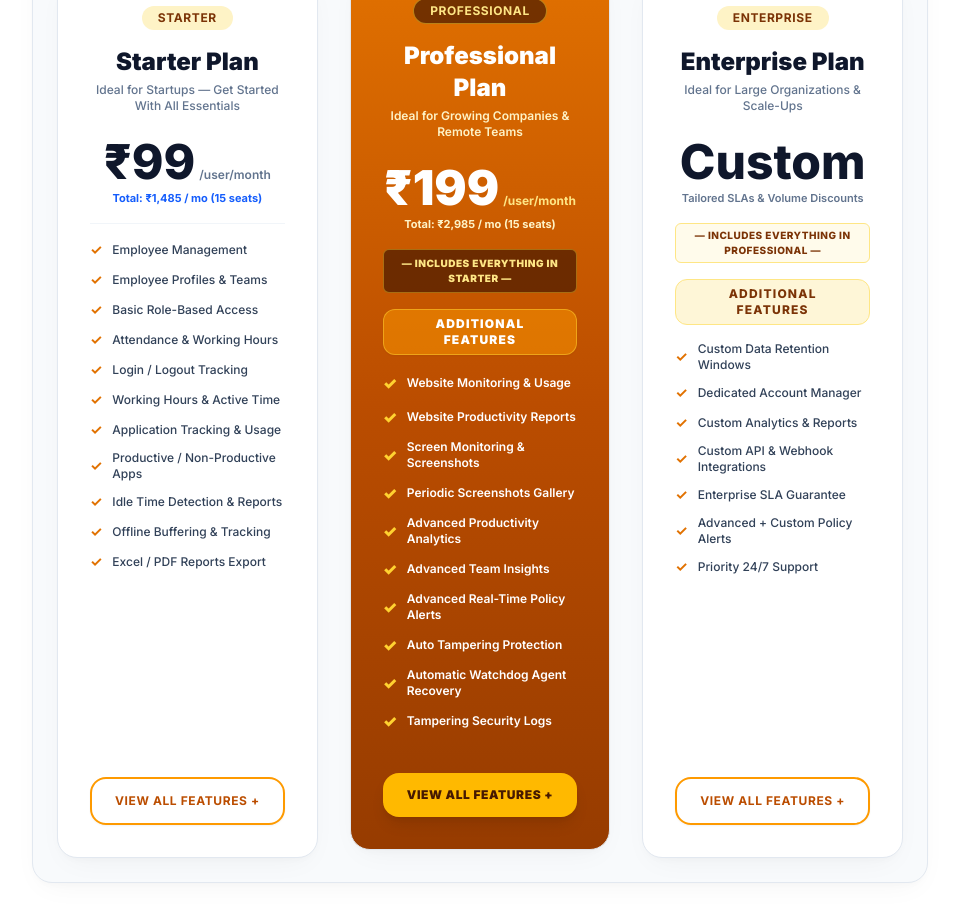
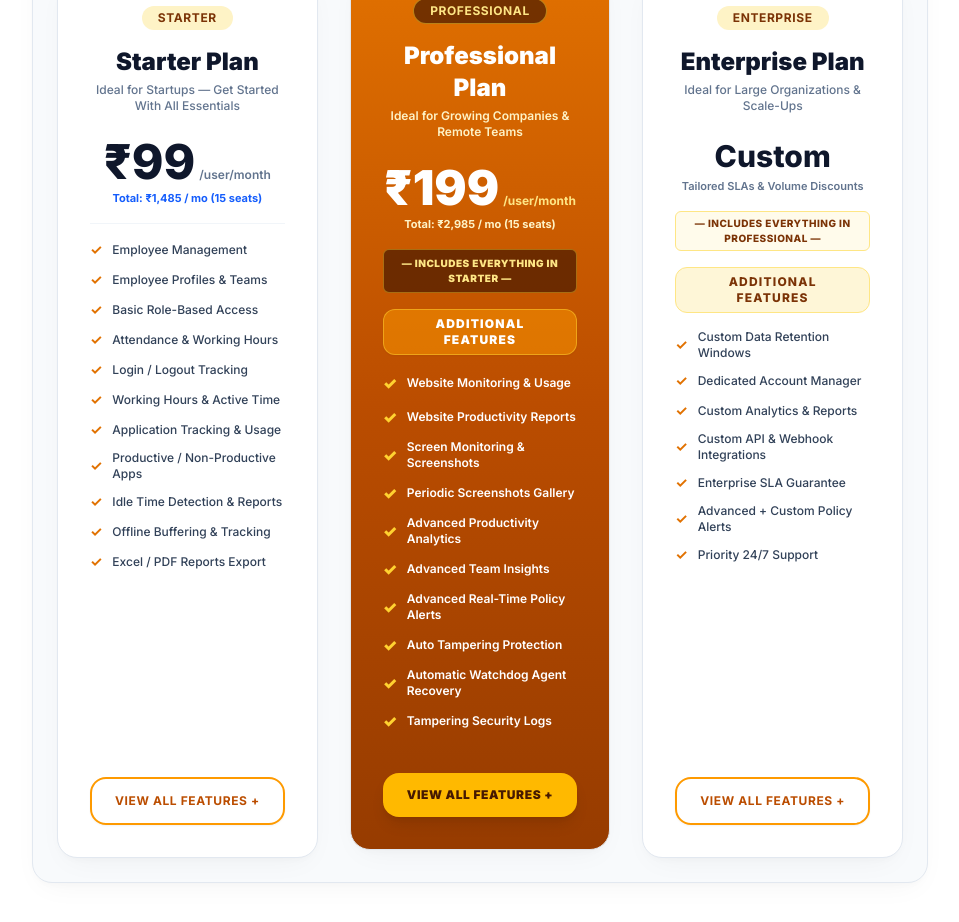
Before and after one commit to Rihashajeyaraj/twitemonitor, a React (Vite) app: page / in a window 1280 px wide. Shown: the part 5040-5962 px from the top of the page, without its empty margins (160-1119 px from the left). Built offline with nearby package versions, Linux system fonts and the light colour scheme.

Commit message:
Reduce font size for Custom in Enterprise pricing card

```diff
--- a/src/pages/HomePage.jsx
+++ b/src/pages/HomePage.jsx
@@ -587,7 +587,7 @@ export default function HomePage({ onOpenTrial, onOpenDemo }) {
 
                 <div className="text-center pt-2">
                   <div className="flex items-baseline justify-center gap-1">
-                    <span className="text-4xl sm:text-5xl font-extrabold text-slate-900">Custom</span>
+                    <span className="text-2xl sm:text-3xl font-extrabold text-slate-900">Custom</span>
                   </div>
                   <div className="text-[11px] text-slate-500 font-semibold mt-1">
                     Tailored SLAs & Volume Discounts
--- a/src/pages/PricingPage.jsx
+++ b/src/pages/PricingPage.jsx
@@ -230,7 +230,7 @@ export default function PricingPage({ onOpenTrial }) {
 
                 <div className="text-center pt-2">
                   <div className="flex items-baseline justify-center gap-1">
-                    <span className="text-4xl sm:text-5xl font-extrabold text-slate-900">Custom</span>
+                    <span className="text-2xl sm:text-3xl font-extrabold text-slate-900">Custom</span>
                   </div>
                   <div className="text-[11px] text-slate-500 font-semibold mt-1">
                     Tailored SLAs & Volume Discounts
```
